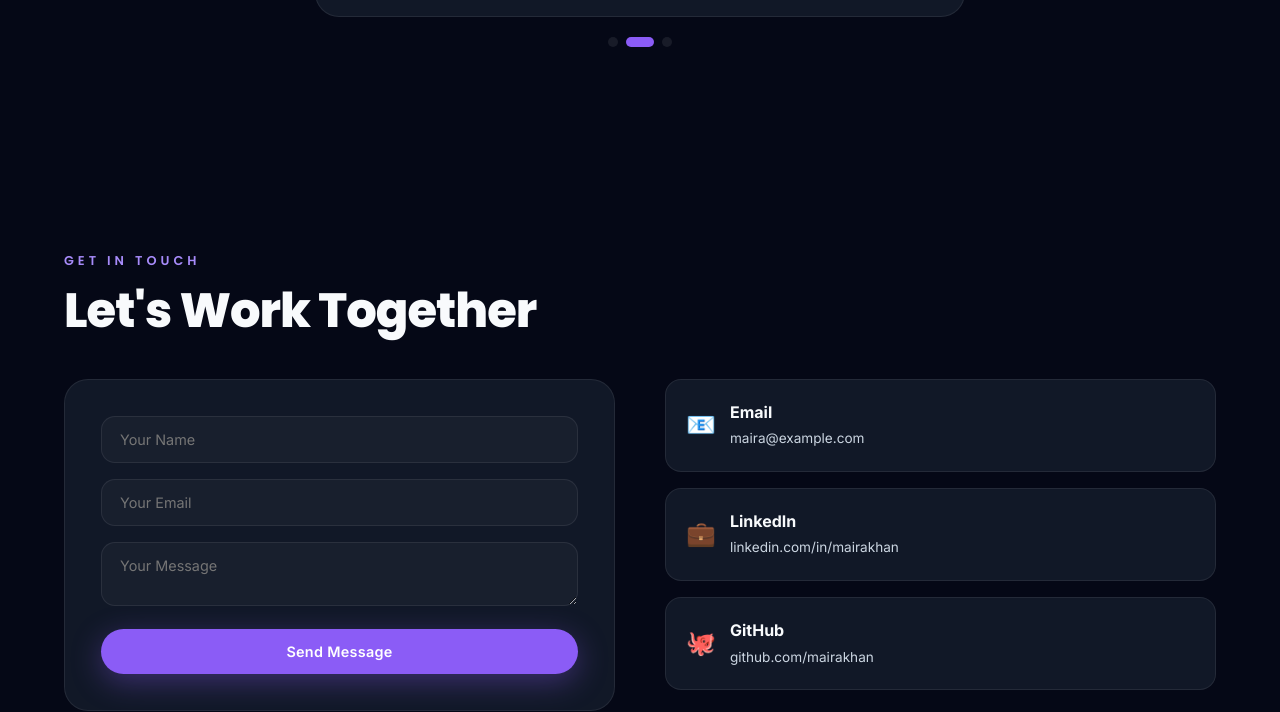
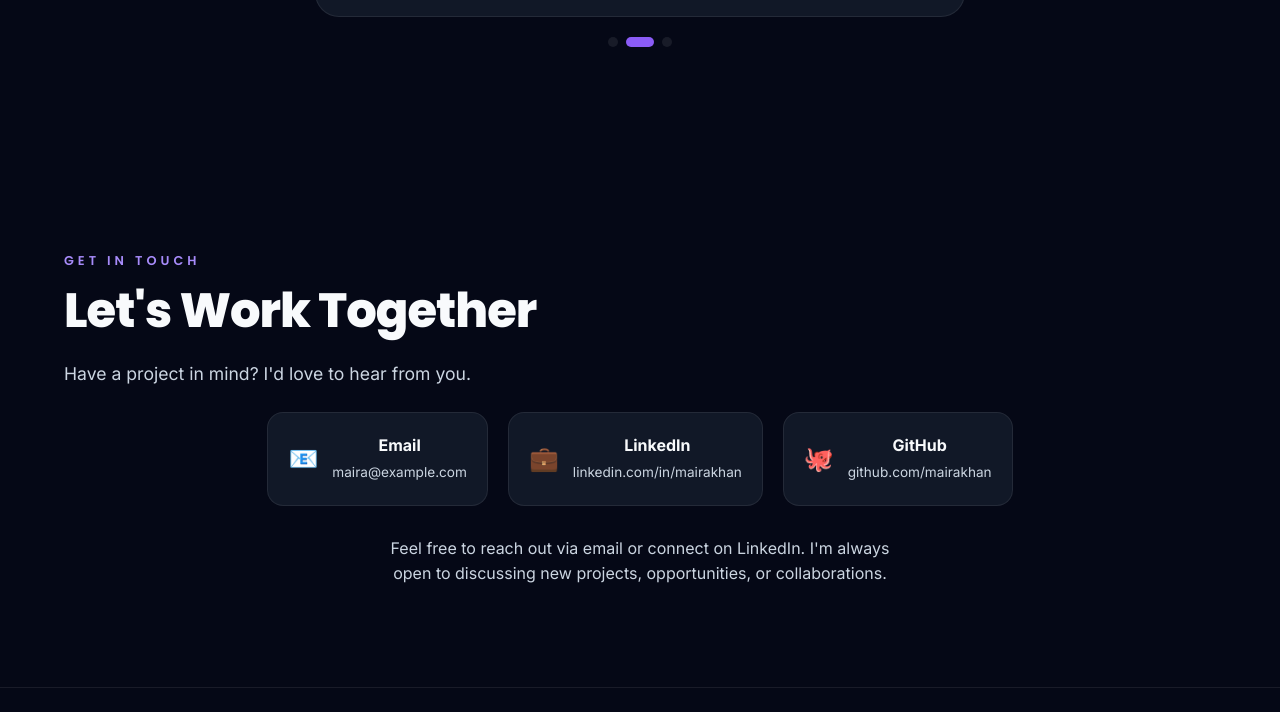
Before and after one commit to mairakhan-dev/portfolio, a plain HTML site: page index.html in a window 1280 px wide. Shown: the part 6653-7365 px from the top of the page. Drawn offline with Linux system fonts and the light colour scheme.

Commit message:
Refactor contact grid and update styles

```diff
--- a/index.html
+++ b/index.html
@@ -773,39 +773,16 @@
         /* Contact */
         .contact-grid {
             display: grid;
-            grid-template-columns: 1fr 1fr;
-            gap: 50px;
-        }
-        .contact-form {
-            background: var(--bg-card);
-            border: 1px solid var(--border);
-            border-radius: 24px;
-            padding: 36px;
-        }
-        .contact-form input,
-        .contact-form textarea {
-            width: 100%;
-            background: rgba(255, 255, 255, 0.03);
-            border: 1px solid var(--border);
-            border-radius: 14px;
-            padding: 14px 18px;
-            color: var(--text-primary);
-            font-size: 0.9rem;
-            margin-bottom: 16px;
-            transition: all 0.3s ease;
-            font-family: var(--font-body);
-            resize: vertical;
-        }
-        .contact-form input:focus,
-        .contact-form textarea:focus {
-            outline: none;
-            border-color: var(--accent);
-            box-shadow: 0 0 0 4px rgba(139, 92, 246, 0.1);
+            grid-template-columns: 1fr;
+            gap: 30px;
+            justify-items: center;
+            text-align: center;
         }
         .contact-info-cards {
             display: flex;
-            flex-direction: column;
-            gap: 16px;
+            flex-wrap: wrap;
+            gap: 20px;
+            justify-content: center;
         }
         .contact-info-card {
             background: var(--bg-card);
@@ -878,7 +855,7 @@
             }
             .hero-text h1 { font-size: 3rem; }
             .hero-illustration { max-width: 300px; margin: 0 auto; }
-            .about-grid, .contact-grid { grid-template-columns: 1fr; }
+            .about-grid { grid-template-columns: 1fr; }
             .exp-card { width: 100%; margin-left: 0 !important; }
             .exp-timeline::before { left: 20px; }
             .exp-card .exp-dot { left: -29px !important; right: auto !important; }
@@ -905,6 +882,7 @@
             section { padding: 60px 0; }
             .skills-grid { grid-template-columns: 1fr; }
             .achievements-grid, .about-stats { grid-template-columns: 1fr 1fr; }
+            .contact-grid { grid-template-columns: 1fr; }
         }
         @media (max-width: 480px) {
             .hero-text h1 { font-size: 2rem; }
@@ -1076,32 +1054,23 @@
             <h2 class="section-title reveal">What People Say</h2>
             <div class="testimonial-slider reveal">
                 <div class="testimonial-track" id="testimonialTrack">
-                    <div class="testimonial-card"><p>“Maira is an exceptional developer with a keen eye for design.”</p><div class="author">Sarah Chen</div><div class="role">Senior Engineer</div></div>
-                    <div class="testimonial-card"><p>“She delivered a world-class product that exceeded expectations.”</p><div class="author">James Rodriguez</div><div class="role">Product Manager</div></div>
-                    <div class="testimonial-card"><p>“One of the most talented developers I've collaborated with.”</p><div class="author">Emily Park</div><div class="role">CTO</div></div>
+                    <div class="testimonial-card"><p>"Maira is an exceptional developer with a keen eye for design."</p><div class="author">Sarah Chen</div><div class="role">Senior Engineer</div></div>
+                    <div class="testimonial-card"><p>"She delivered a world-class product that exceeded expectations."</p><div class="author">James Rodriguez</div><div class="role">Product Manager</div></div>
+                    <div class="testimonial-card"><p>"One of the most talented developers I've collaborated with."</p><div class="author">Emily Park</div><div class="role">CTO</div></div>
                 </div>
                 <div class="slider-dots" id="sliderDots"></div>
             </div>
         </div>
     </section>
 
-    <!-- Contact Section (simple, no external services) -->
+    <!-- Contact Section – absolutely no form or mailto: links -->
     <section id="contact">
         <div class="section-container">
             <p class="section-label reveal">Get In Touch</p>
             <h2 class="section-title reveal">Let's Work Together</h2>
-            <div class="contact-grid" style="margin-top:40px;">
-                <div class="contact-form reveal">
-                    <!-- form with no action, no JavaScript – completely passive -->
-                    <form id="contactForm" action="#" method="get">
-                        <input type="text" name="name" placeholder="Your Name" required>
-                        <input type="email" name="email" placeholder="Your Email" required>
-                        <textarea name="message" placeholder="Your Message" required></textarea>
-                        <button type="submit" class="btn btn-primary" style="width:100%;justify-content:center;">Send Message</button>
-                    </form>
-                </div>
+            <p class="section-subtitle reveal" style="margin-bottom:24px;">Have a project in mind? I'd love to hear from you.</p>
+            <div class="contact-grid">
                 <div class="contact-info-cards reveal">
-                    <!-- plain text email – no clickable link -->
                     <div class="contact-info-card">
                         <span style="font-size:1.5rem;">📧</span>
                         <div><strong>Email</strong><br><span style="color:var(--text-secondary);font-size:0.85rem;">maira@example.com</span></div>
@@ -1115,6 +1084,9 @@
                         <div><strong>GitHub</strong><br><span style="color:var(--text-secondary);font-size:0.85rem;">github.com/mairakhan</span></div>
                     </a>
                 </div>
+                <p style="color:var(--text-secondary); text-align:center; max-width:500px; margin:0 auto;">
+                    Feel free to reach out via email or connect on LinkedIn. I'm always open to discussing new projects, opportunities, or collaborations.
+                </p>
             </div>
         </div>
     </section>
@@ -1124,10 +1096,10 @@
         <div class="section-container">
             <div class="footer-socials">
                 <a href="https://github.com" target="_blank" rel="noopener" aria-label="GitHub">
-                    <svg width="20" height="20" viewBox="0 0 24 24" fill="currentColor"><path d="M12 0C5.37 0..."/></svg>
+                    <svg width="20" height="20" viewBox="0 0 24 24" fill="currentColor"><path d="M12 0C5.37 0 0 5.37 0 12c0 5.3 3.438 9.8 8.205 11.385.6.113.82-.258.82-.577 0-.285-.01-1.04-.015-2.04-3.338.724-4.042-1.61-4.042-1.61C4.422 18.07 3.633 17.7 3.633 17.7c-1.087-.744.084-.729.084-.729 1.205.084 1.838 1.236 1.838 1.236 1.07 1.835 2.809 1.305 3.495.998.108-.776.417-1.305.76-1.605-2.665-.3-5.466-1.332-5.466-5.93 0-1.31.465-2.38 1.235-3.22-.135-.303-.54-1.523.105-3.176 0 0 1.005-.322 3.3 1.23.96-.267 1.98-.399 3-.405 1.02.006 2.04.138 3 .405 2.28-1.552 3.285-1.23 3.285-1.23.645 1.653.24 2.873.12 3.176.765.84 1.23 1.91 1.23 3.22 0 4.61-2.805 5.625-5.475 5.92.42.36.81 1.096.81 2.22 0 1.605-.015 2.896-.015 3.286 0 .315.21.69.825.57C20.565 21.795 24 17.295 24 12c0-6.63-5.37-12-12-12z"/></svg>
                 </a>
                 <a href="https://linkedin.com" target="_blank" rel="noopener" aria-label="LinkedIn">
-                    <svg width="20" height="20" viewBox="0 0 24 24" fill="currentColor"><path d="M20.447 20.452..."/></svg>
+                    <svg width="20" height="20" viewBox="0 0 24 24" fill="currentColor"><path d="M20.447 20.452h-3.554v-5.569c0-1.328-.027-3.037-1.852-3.037-1.853 0-2.136 1.445-2.136 2.939v5.667H9.351V9h3.414v1.561h.046c.477-.9 1.637-1.85 3.37-1.85 3.601 0 4.267 2.37 4.267 5.455v6.286zM5.337 7.433a2.062 2.062 0 01-2.063-2.065 2.064 2.064 0 112.063 2.065zm1.782 13.019H3.555V9h3.564v11.452zM22.225 0H1.771C.792 0 0 .774 0 1.729v20.542C0 23.227.792 24 1.771 24h20.451C23.2 24 24 23.227 24 22.271V1.729C24 .774 23.2 0 22.222 0h.003z"/></svg>
                 </a>
             </div>
             <p>Built with Next.js, React, Tailwind CSS & Framer Motion.</p>
```
